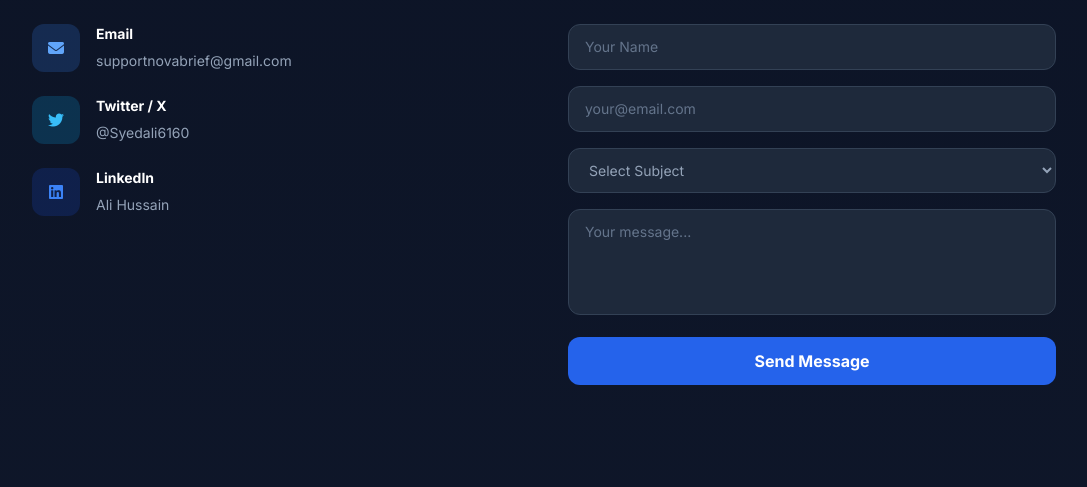
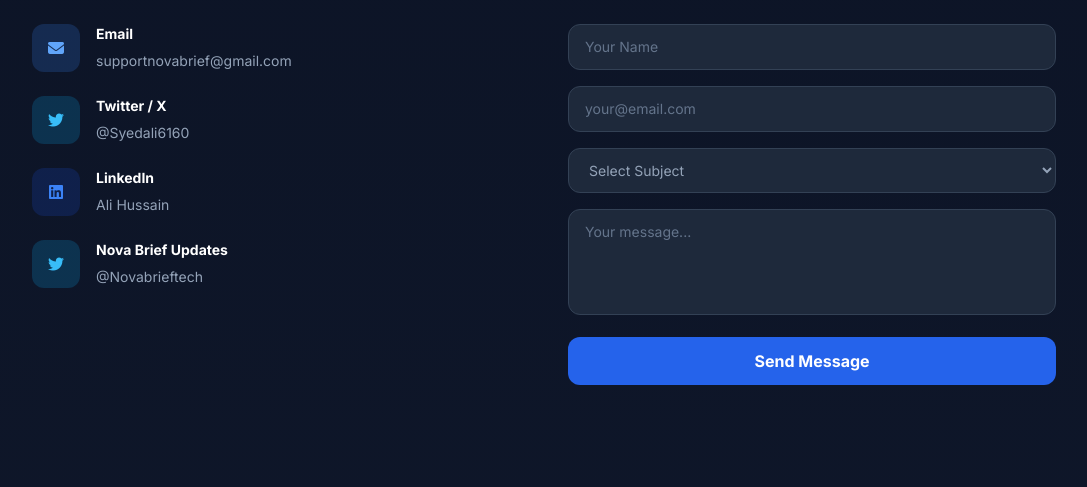
Before and after one commit to Alihussain121472/News-Agent, a Flask app: page / in a window 1280 px wide. Shown: the part 4224-4711 px from the top of the page, without its empty margins (96-1183 px from the left). Run offline with Flask 3, Linux system fonts and the light colour scheme; data that the repository does not hold is empty; some libraries are stand-ins or nearby versions.

Commit message:
feat: add Nova Brief official Twitter profile alongside creator profile

```diff
--- a/templates/index.html
+++ b/templates/index.html
@@ -519,6 +519,15 @@
               <a href="https://www.linkedin.com/in/ali-hussain-93a24430a/" target="_blank" class="text-slate-400 hover:text-blue-500 transition text-sm">Ali Hussain</a>
             </div>
           </div>
+          <div class="flex items-center gap-4 mt-6">
+            <div class="w-12 h-12 rounded-xl bg-sky-500/20 flex items-center justify-center flex-shrink-0">
+              <i class="fab fa-twitter text-sky-400"></i>
+            </div>
+            <div>
+              <div class="text-sm font-bold text-white mb-1">Nova Brief Updates</div>
+              <a href="https://x.com/Novabrieftech" target="_blank" class="text-slate-400 hover:text-sky-400 transition text-sm">@Novabrieftech</a>
+            </div>
+          </div>
       </div>
       <form class="space-y-4" onsubmit="handleContact(event)">
         <input type="text" id="cName" placeholder="Your Name" required class="w-full bg-slate-800 border border-slate-700 text-white placeholder-slate-500 rounded-xl px-4 py-3 text-sm focus:outline-none focus:border-blue-500 transition"/>
```
